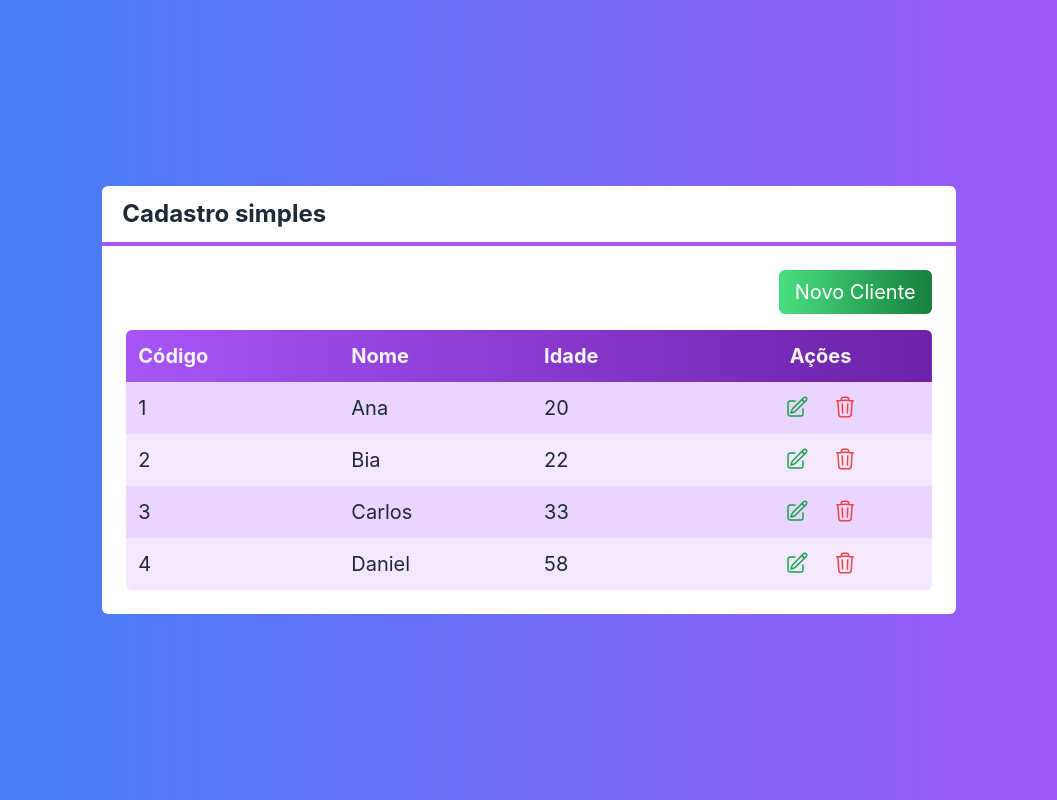
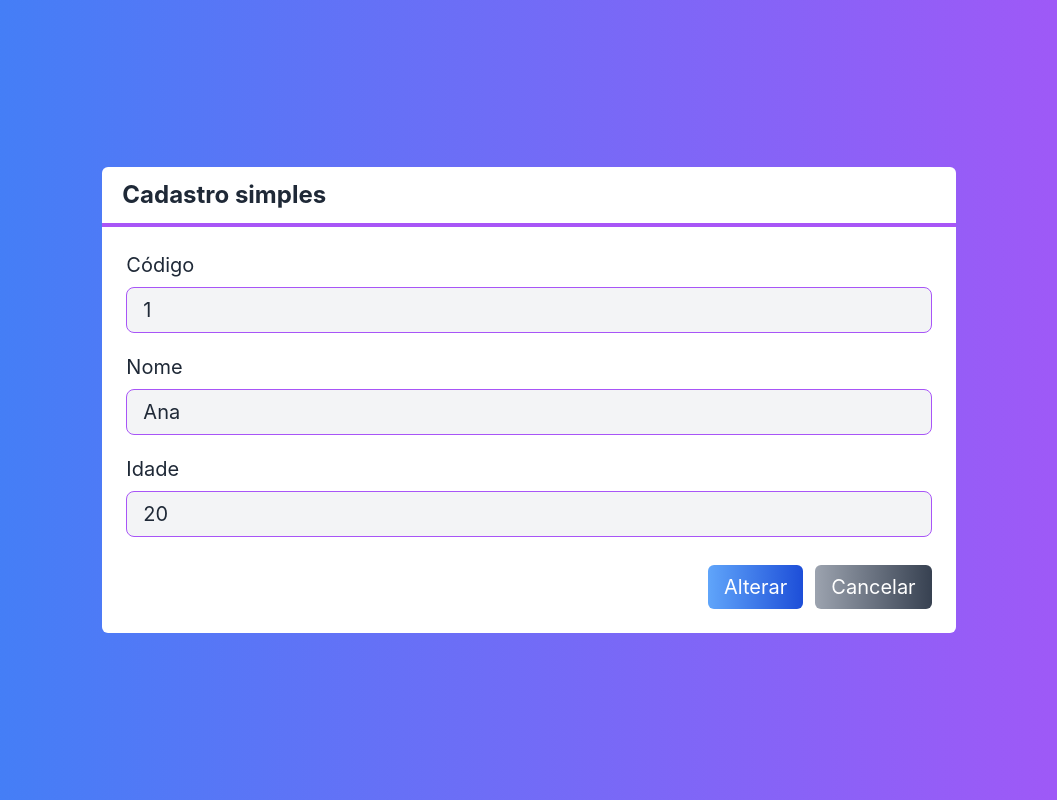
Before and after one commit to JuliaGomesDev/Next-Crud, a Next.js app: page / in a window 1280 px wide. Both pictures are taken after a click on the button "Novo Cliente". Shown: the whole page, without its empty margins (111-1168 px from the left). Built offline with nearby package versions, Linux system fonts and the light colour scheme.

Commit message:
modified: component Botao, Entrada, Formulario e Index.tsx

```diff
--- a/src/components/Botao.tsx
+++ b/src/components/Botao.tsx
@@ -2,6 +2,7 @@
   cor?: 'green' | 'blue' | 'gray'
   className?: string
   children: any
+  onClick?: () => void
 }
 
 export default function Botao(props: botaoProps) {
@@ -10,6 +11,7 @@
   return (
     <button
       className={`bg-gradient-to-r from-${cor}-400 to-${cor}-700 text-white px-4 py-2 rounded-md ${props.className}`}
+      onClick={props.onClick}
     >
       {props.children}
     </button>
--- a/src/components/Entrada.tsx
+++ b/src/components/Entrada.tsx
@@ -1,14 +1,25 @@
 interface EntredaProps {
-  tipo?: 'text' | 'numbers'
+  tipo?: 'text' | 'number'
   texto: string
   valor: any
+  className?: string
+  somenteLeitura?: boolean
+  valorMudou?: (valor: any) => void
 }
 
 export default function Entrada(props: EntredaProps) {
   return (
-    <div>
-      <label>{props.texto}</label>
-      <input type={props.tipo ?? 'text'} value={props.valor} />
+    <div className={`flex flex-col ${props.className}`}>
+      <label className="mb-2">{props.texto}</label>
+      <input
+        type={props.tipo ?? 'text'}
+        value={props.valor}
+        readOnly={props.somenteLeitura}
+        className={`border border-purple-500 rounded-lg  px-4 py-2 bg-gray-100 focus:outline-none ${
+          props.somenteLeitura ? '' : 'focus:bg-white'
+        }`}
+        onChange={(e) => props.valorMudou?.(e.target.value)}
+      />
     </div>
   )
 }
--- a/src/components/Formulario.tsx
+++ b/src/components/Formulario.tsx
@@ -1,11 +1,46 @@
+import { useState } from 'react'
+import Cliente from '../core/Cliente'
+import Botao from './Botao'
 import Entrada from './Entrada'
 
-interface FormularioProps {}
+interface FormularioProps {
+  cliente?: Cliente
+  cancelado?: () => void
+}
 
 export default function Formulario(props: FormularioProps) {
+  const id = props.cliente?.id
+  const [nome, setNome] = useState(props.cliente?.nome ?? '')
+  const [idade, setIdade] = useState(props.cliente?.idade ?? 0)
+
   return (
     <div>
-      <Entrada texto="Nome" valor="Teste"></Entrada>
+      {id ? (
+        <Entrada
+          texto="Código"
+          valor={id}
+          className="mb-5"
+          somenteLeitura
+        ></Entrada>
+      ) : (
+        false
+      )}
+      <Entrada
+        texto="Nome"
+        valor={nome}
+        className="mb-5"
+        valorMudou={setNome}
+      ></Entrada>
+      <Entrada
+        texto="Idade"
+        tipo="number"
+        valor={idade}
+        valorMudou={setIdade}
+      ></Entrada>
+      <div className="flex justify-end mt-7 gap-3">
+        <Botao cor="blue">{id ? 'Alterar' : 'Salvar'}</Botao>
+        <Botao onClick={props.cancelado}>Cancelar</Botao>
+      </div>
     </div>
   )
 }
--- a/src/pages/index.tsx
+++ b/src/pages/index.tsx
@@ -1,9 +1,13 @@
+import { useState } from 'react'
 import Botao from '../components/Botao'
+import Formulario from '../components/Formulario'
 import Layout from '../components/Layout'
 import Tabela from '../components/Tabela'
 import Cliente from '../core/Cliente'
 
 export default function Home() {
+  const [visivel, setVisivel] = useState<'tabela' | 'forms'>('tabela')
+
   const clientes = [
     new Cliente('Ana', 20, '1'),
     new Cliente('Bia', 22, '2'),
@@ -26,8 +30,14 @@
       text-white`}
     >
       <Layout titulo="Cadastro simples">
+        {visivel === 'tabela' ? (
+          <>
             <div className="flex justify-end">
-          <Botao cor="green" className="mb-4">
+              <Botao
+                cor="green"
+                className="mb-4"
+                onClick={() => setVisivel('forms')}
+              >
                 Novo Cliente
               </Botao>
             </div>
@@ -36,6 +46,13 @@
               clienteSelecionado={clienteSelecionado}
               clienteExcluido={clienteExcluido}
             ></Tabela>
+          </>
+        ) : (
+          <Formulario
+            cliente={clientes[0]}
+            cancelado={() => setVisivel('tabela')}
+          />
+        )}
       </Layout>
     </div>
   )
```
Lines whose indentation alone changed are shown as unchanged.
